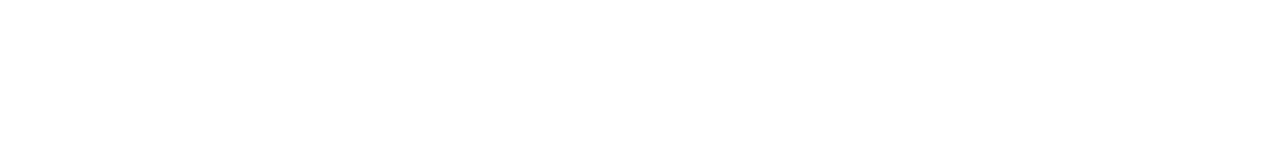
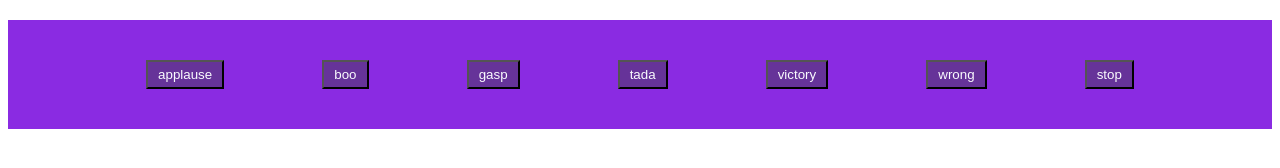
Before and after one commit to acciojob/Soundbar-aniket100200, a website: page main.html in a window 1280 px wide. Drawn offline with Linux system fonts and the light colour scheme.

Commit message:
created a submission

```diff
--- a/main.html
+++ b/main.html
@@ -8,6 +8,16 @@
 
 <body>
 	<!-- the entire body must be written by student -->
+
+	<div id="buttons">
+		<button class="btn">applause</button>
+		<button class="btn">boo</button>
+		<button class="btn">gasp</button>
+		<button class="btn">tada</button>
+		<button class="btn">victory</button>
+		<button class="btn">wrong</button>
+		<button class="stop">stop</button>
+	</div>
     <script type="text/javascript" src="./script.js">
 </script>
 
--- a/styles.css
+++ b/styles.css
@@ -1 +1,19 @@
-/*  your css code here. If applicable */
+#buttons{
+    margin-top: 20px;
+    margin-bottom: 20px;
+    background-color: blueviolet;
+    font-size: 20px;
+    padding: 40px;
+    display: flex;
+    justify-content: space-evenly;
+    align-items: center;
+}
+
+.btn,.stop
+{
+    background-color: rgb(102, 51, 153);
+    padding-inline: 10px;
+    padding-top: 5px;
+    padding-bottom: 5px;
+    color: rgb(250, 251, 254);
+}
```
